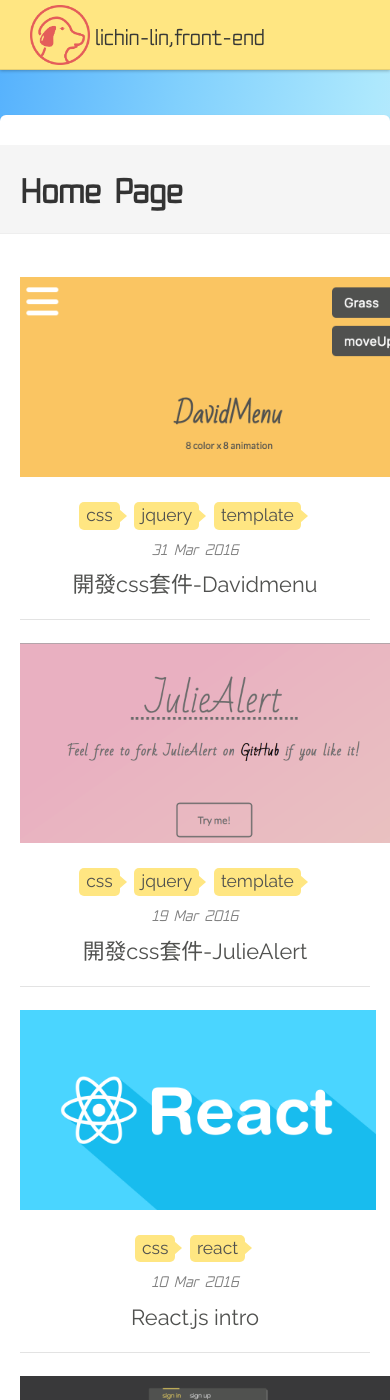
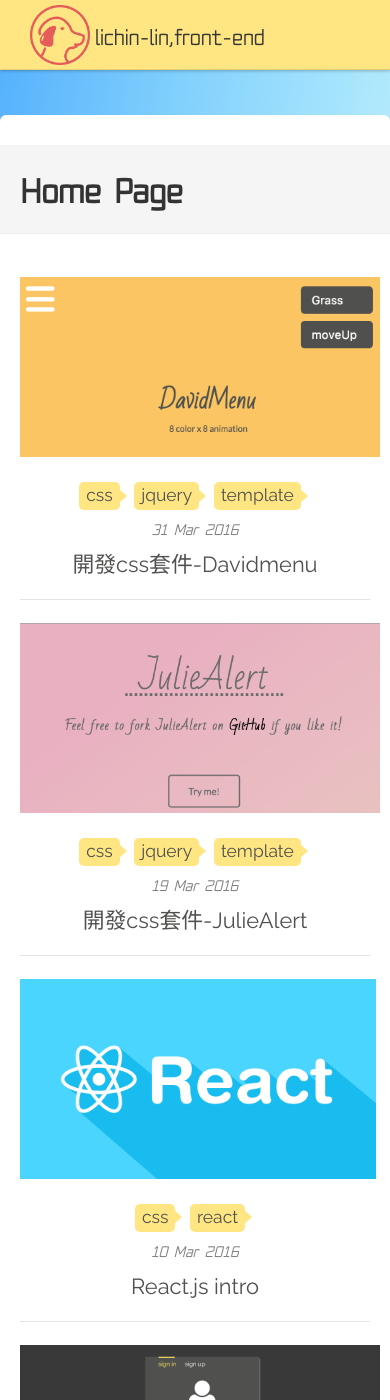
Before and after one commit to lichin-lin/lichin-lin.github.io, a Jekyll site: the page built from index.html, in a window 390 px wide and 1400 px high. Built offline with Jekyll 4.4.1, drawn with Linux system fonts in a browser that asks for light colours; nearby versions of some CDN libraries; the list of posts is cut into pages by our own code.

Commit message:
add img style

```diff
--- a/assets/themes/twitter/css/style.css
+++ b/assets/themes/twitter/css/style.css
@@ -518,7 +518,7 @@
     text-decoration: none;
   }
   .posts img{
-    max-width:400px;
+    max-width: 360px;
     max-height:200px;
     margin: 0 auto;
   }
```
